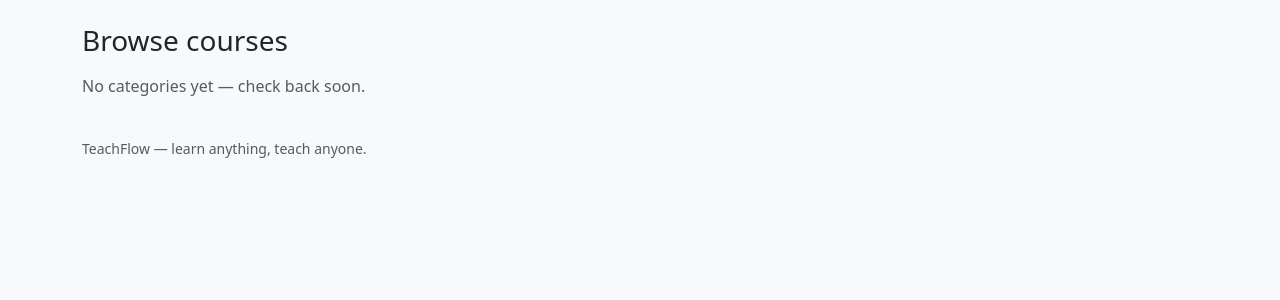
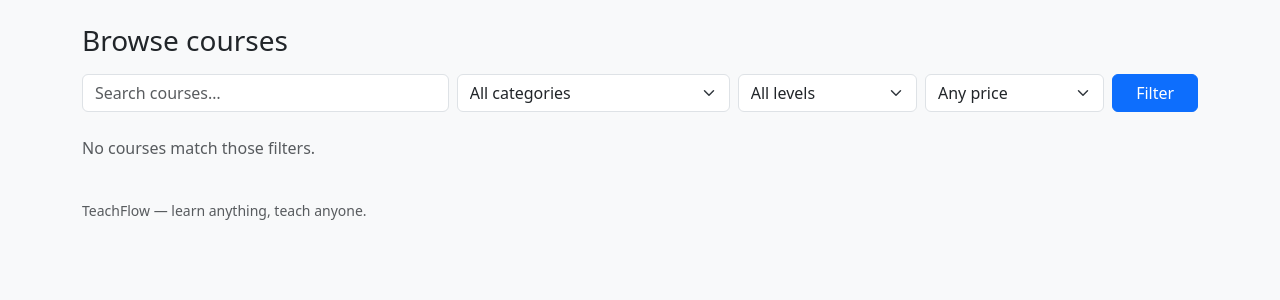
Before and after one commit to AwaisSabit/teachflow-django, a Django app: page /courses/ in a window 1280 px wide. Shown: the part 56-356 px from the top of the page. Run offline with Django 5.2, Linux system fonts and the light colour scheme; data that the repository does not hold is empty.

Commit message:
Add course search with category, level and price filters

```diff
--- a/apps/courses/views.py
+++ b/apps/courses/views.py
@@ -1,18 +1,67 @@
-"""Course browsing views.
+"""Course browsing, management and detail views.
 
-Learners browse by category. The browse page lists every category;
-a category page shows the category and, once courses exist, the
-published courses inside it.
+Learners only ever see published courses in the catalogue. Every
+management view needs an instructor, and every query for one course
+is scoped to that instructor's own courses, so another instructor's
+course simply does not exist for this user.
 """
-from django.shortcuts import get_object_or_404, render
+from django.contrib import messages
+from django.core.exceptions import PermissionDenied
+from django.db.models import Q
+from django.http import Http404
+from django.shortcuts import get_object_or_404, redirect, render
 
-from .models import Category
+from apps.accounts.decorators import instructor_required
+from apps.learning.models import is_enrolled
+
+from .forms import CourseForm, LessonForm, SectionForm
+from .models import Category, Course, Lesson, Section
 
 
 def browse(request):
-    """List every category, so learners can pick a topic to explore."""
-    categories = Category.objects.all()
-    return render(request, "courses/browse.html", {"categories": categories})
+    """The course catalogue: published courses, searchable and filterable.
+
+    `q` searches title, subtitle and description; `category` narrows
+    to one category slug; `level` narrows to one level; `price` is
+    "free", "paid" or empty for all. Drafts and submitted courses
+    never appear here.
+    """
+    courses = Course.objects.filter(status=Course.Status.PUBLISHED).select_related(
+        "category", "instructor"
+    )
+    search_query = request.GET.get("q", "").strip()
+    category_slug = request.GET.get("category", "").strip()
+    level = request.GET.get("level", "").strip()
+    price = request.GET.get("price", "").strip()
+
+    if search_query:
+        courses = courses.filter(
+            Q(title__icontains=search_query)
+            | Q(subtitle__icontains=search_query)
+            | Q(description__icontains=search_query)
+        )
+    if category_slug:
+        courses = courses.filter(category__slug=category_slug)
+    if level in dict(Course.Level.choices):
+        courses = courses.filter(level=level)
+    if price == "free":
+        courses = courses.filter(price=0)
+    elif price == "paid":
+        courses = courses.filter(price__gt=0)
+
+    return render(
+        request,
+        "courses/browse.html",
+        {
+            "courses": courses,
+            "categories": Category.objects.all(),
+            "levels": Course.Level.choices,
+            "q": search_query,
+            "category": category_slug,
+            "level": level,
+            "price": price,
+        },
+    )
 
 
 def category_detail(request, slug):
@@ -26,15 +75,6 @@ def category_detail(request, slug):
         "courses/category_detail.html",
         {"category": category, "courses": courses},
     )
-
-
-from django.contrib import messages
-from django.shortcuts import redirect
-
-from apps.accounts.decorators import instructor_required
-
-from .forms import CourseForm, LessonForm, SectionForm
-from .models import Course, Lesson, Section
 
 
 def _get_own_course(request, pk):
@@ -148,37 +188,6 @@ def withdraw(request, pk):
         else:
             messages.error(request, "Only a published course can be withdrawn.")
     return redirect("courses:my_courses")
-
-
-def course_detail(request, pk):
-    """One course: what it teaches, who teaches it, its curriculum.
-
-    Published courses are open to everyone. A draft or submitted
-    course is only visible to its own instructor — learners get a
-    404, so unpublished work never leaks.
-    """
-    if request.user.is_authenticated:
-        course = get_object_or_404(
-            Course.objects.select_related("category", "instructor"),
-            pk=pk,
-        )
-        if not course.is_published and course.instructor != request.user:
-            from django.http import Http404
-
-            raise Http404("No course matches the given query.")
-    else:
-        course = get_object_or_404(
-            Course.objects.select_related("category", "instructor"),
-            pk=pk,
-            status=Course.Status.PUBLISHED,
-        )
-    from apps.learning.models import is_enrolled
-
-    return render(
-        request,
-        "courses/detail.html",
-        {"course": course, "is_enrolled": is_enrolled(request.user, course)},
-    )
 
 
 @instructor_required
@@ -299,6 +308,33 @@ def lesson_delete(request, pk):
     )
 
 
+def course_detail(request, pk):
+    """One course: what it teaches, who teaches it, its curriculum.
+
+    Published courses are open to everyone. A draft or submitted
+    course is only visible to its own instructor — learners get a
+    404, so unpublished work never leaks.
+    """
+    if request.user.is_authenticated:
+        course = get_object_or_404(
+            Course.objects.select_related("category", "instructor"),
+            pk=pk,
+        )
+        if not course.is_published and course.instructor != request.user:
+            raise Http404("No course matches the given query.")
+    else:
+        course = get_object_or_404(
+            Course.objects.select_related("category", "instructor"),
+            pk=pk,
+            status=Course.Status.PUBLISHED,
+        )
+    return render(
+        request,
+        "courses/detail.html",
+        {"course": course, "is_enrolled": is_enrolled(request.user, course)},
+    )
+
+
 def lesson_detail(request, pk):
     """Watch a lesson: the video, the written content, attachments.
 
@@ -306,10 +342,6 @@ def lesson_detail(request, pk):
     enrolment — or the instructor themself. A lesson of an unpublished
     course is only visible to its instructor.
     """
-    from django.core.exceptions import PermissionDenied
-
-    from apps.learning.models import is_enrolled
-
     lesson = get_object_or_404(
         Lesson.objects.select_related("section__course__instructor"),
         pk=pk,
@@ -318,8 +350,6 @@ def lesson_detail(request, pk):
     if not course.is_published and (
         not request.user.is_authenticated or course.instructor != request.user
     ):
-        from django.http import Http404
-
         raise Http404("No lesson matches the given query.")
     if (
         course.is_published
--- a/templates/courses/browse.html
+++ b/templates/courses/browse.html
@@ -2,20 +2,59 @@
 {% block title %}Browse courses — TeachFlow{% endblock %}
 {% block content %}
 <h1 class="h3 mb-3">Browse courses</h1>
-{% if categories %}
+
+<form method="get" class="row g-2 mb-4">
+  <div class="col-md-4">
+    <label class="form-label visually-hidden" for="q">Search</label>
+    <input class="form-control" type="search" id="q" name="q" value="{{ q }}" placeholder="Search courses…">
+  </div>
+  <div class="col-md-3">
+    <label class="form-label visually-hidden" for="category">Category</label>
+    <select class="form-select" id="category" name="category">
+      <option value="">All categories</option>
+      {% for cat in categories %}
+        <option value="{{ cat.slug }}" {% if category == cat.slug %}selected{% endif %}>{{ cat.name }}</option>
+      {% endfor %}
+    </select>
+  </div>
+  <div class="col-md-2">
+    <label class="form-label visually-hidden" for="level">Level</label>
+    <select class="form-select" id="level" name="level">
+      <option value="">All levels</option>
+      {% for value, label in levels %}
+        <option value="{{ value }}" {% if level == value %}selected{% endif %}>{{ label }}</option>
+      {% endfor %}
+    </select>
+  </div>
+  <div class="col-md-2">
+    <label class="form-label visually-hidden" for="price">Price</label>
+    <select class="form-select" id="price" name="price">
+      <option value="">Any price</option>
+      <option value="free" {% if price == "free" %}selected{% endif %}>Free</option>
+      <option value="paid" {% if price == "paid" %}selected{% endif %}>Paid</option>
+    </select>
+  </div>
+  <div class="col-md-1">
+    <button type="submit" class="btn btn-primary w-100">Filter</button>
+  </div>
+</form>
+
+{% if courses %}
   <div class="row">
-    {% for category in categories %}
+    {% for course in courses %}
       <div class="col-md-4 mb-3">
         <div class="card h-100">
           <div class="card-body">
-            <h2 class="h5 card-title"><a href="{% url 'courses:category' category.slug %}">{{ category.name }}</a></h2>
-            <p class="card-text text-muted">{{ category.description|default:"Courses on this topic." }}</p>
+            <h2 class="h5 card-title"><a href="{% url 'courses:detail' course.pk %}">{{ course.title }}</a></h2>
+            <p class="card-text text-muted">{{ course.subtitle }}</p>
+            <p class="card-text small">{{ course.category.name }} · {{ course.get_level_display }} · {{ course.instructor.display_name|default:course.instructor.username }}</p>
+            <p class="card-text"><strong>{% if course.is_free %}Free{% else %}Rs {{ course.price }}{% endif %}</strong></p>
           </div>
         </div>
       </div>
     {% endfor %}
   </div>
 {% else %}
-  <p class="text-muted">No categories yet — check back soon.</p>
+  <p class="text-muted">No courses match those filters.</p>
 {% endif %}
 {% endblock %}
```
Also changed, not shown: tests/test_categories.py (+1 -1 lines), tests/test_search_filters.py (added, +105 -0 lines).
